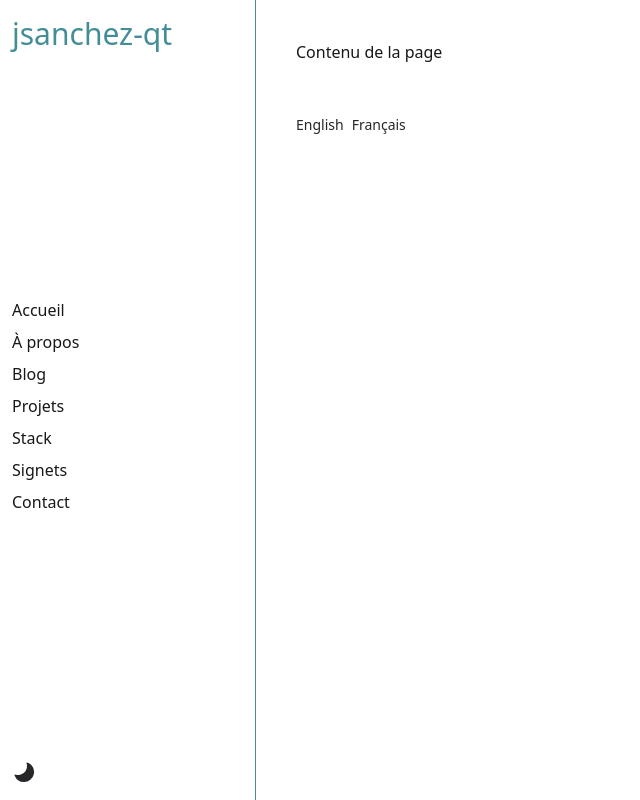
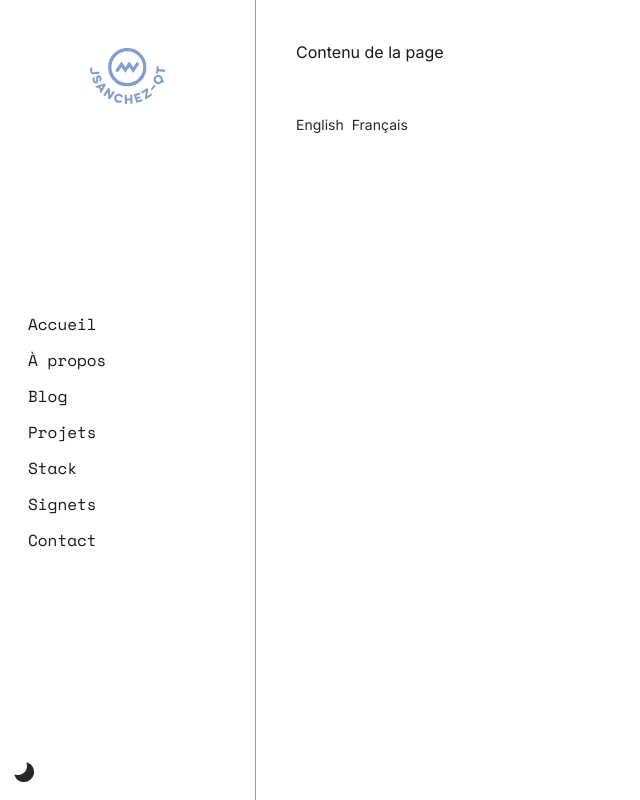
Before and after one commit to jsanchez-qt/jsanchez-qt.github.io, an Astro site: page /fr in a window 1280 px wide. Shown: the whole page, without its empty margins (0-640 px from the left). Built offline with nearby package versions, Linux system fonts and the light colour scheme; Astro itself is replaced by a stand-in of ours.

Commit message:
feat(ui): logo + font integration

```diff
--- a/package.json
+++ b/package.json
@@ -11,7 +11,11 @@
   },
   "dependencies": {
     "@astrojs/tailwind": "^5.0.2",
+    "@fontsource/inter": "^5.0.15",
+    "@fontsource/space-mono": "^5.0.17",
     "astro": "^3.4.0",
+    "clsx": "^2.0.0",
+    "tailwind-merge": "^2.0.0",
     "tailwindcss": "^3.0.24"
   }
 }
--- /dev/null
+++ b/src/components/atoms/logo/logo.astro
@@ -0,0 +1,15 @@
+---
+import { cn } from "src/utils/class-names.ts";
+
+interface Props {
+  class?: string;
+}
+
+const props = Astro.props;
+
+const { default: innerHTML } = await import("./logo.svg?raw");
+---
+
+<div class={cn("flex flex-1", props.class)}>
+  <Fragment set:html={innerHTML} />
+</div>
--- a/src/components/organisms/sidebar.astro
+++ b/src/components/organisms/sidebar.astro
@@ -1,14 +1,15 @@
 ---
 import { getLangFromUrl, useTranslations } from "src/i18n/utils";
-import ThemePicker from "../molecules/theme-picker.astro";
+import ThemePicker from "src/components/molecules/theme-picker.astro";
+import Logo from "src/components/atoms/logo/logo.astro";
 
 const lang = getLangFromUrl(Astro.url);
 const t = useTranslations(lang);
 ---
 
-<button id="sidebar-open-button" class="block sm:hidden">
+<button id="sidebar-open-button" class="block p-4 sm:hidden">
   <svg
-    class="w-6 h-6"
+    class="w-5 h-5 fill-zinc-900 dark:fill-white"
     aria-hidden="true"
     fill="currentColor"
     viewBox="0 0 20 20"
@@ -34,25 +35,28 @@ const t = useTranslations(lang);
     class="flex flex-col place-content-between h-full px-3 py-4 overflow-y-auto"
   >
     <div class="flex flex-row place-content-between">
-      <h1 class="text-primary-500 text-3xl">jsanchez-qt</h1>
-      <button id="sidebar-close-button" class="block sm:hidden">
+      <button
+        id="sidebar-close-button"
+        class="absolute top-4 right-4 sm:hidden"
+      >
         <svg
-          width="15"
-          height="15"
+          class="w-4 h-4 fill-zinc-900 dark:fill-white"
           viewBox="0 0 15 15"
-          fill="none"
+          fill="currentColor"
           xmlns="http://www.w3.org/2000/svg"
         >
           <path
             d="M12.8536 2.85355C13.0488 2.65829 13.0488 2.34171 12.8536 2.14645C12.6583 1.95118 12.3417 1.95118 12.1464 2.14645L7.5 6.79289L2.85355 2.14645C2.65829 1.95118 2.34171 1.95118 2.14645 2.14645C1.95118 2.34171 1.95118 2.65829 2.14645 2.85355L6.79289 7.5L2.14645 12.1464C1.95118 12.3417 1.95118 12.6583 2.14645 12.8536C2.34171 13.0488 2.65829 13.0488 2.85355 12.8536L7.5 8.20711L12.1464 12.8536C12.3417 13.0488 12.6583 13.0488 12.8536 12.8536C13.0488 12.6583 13.0488 12.3417 12.8536 12.1464L8.20711 7.5L12.8536 2.85355Z"
-            fill="currentColor"
             fill-rule="evenodd"
             clip-rule="evenodd"></path>
         </svg>
       </button>
+      <Logo class="mt-8 w-14 h-14 justify-center text-primary-500" />
     </div>
 
-    <nav class="flex flex-col space-y-2 text-zinc-900 dark:text-zinc-100">
+    <nav
+      class="flex flex-col space-y-3 font-display p-4 text-zinc-900 dark:text-zinc-100"
+    >
       <a href="#">{t("nav.home")}</a>
       <a href="#">{t("nav.about")}</a>
       <a href="#">{t("nav.blog")}</a>
--- a/src/layouts/layout.astro
+++ b/src/layouts/layout.astro
@@ -3,6 +3,8 @@ import Footer from "src/components/organisms/footer.astro";
 import SeoHeader from "src/features/seo/header.astro";
 import Sidebar from "src/components/organisms/sidebar.astro";
 import { getLangFromUrl } from "src/i18n/utils";
+import "@fontsource/inter";
+import "@fontsource/space-mono";
 
 const lang = getLangFromUrl(Astro.url);
 ---
--- /dev/null
+++ b/src/utils/class-names.ts
@@ -0,0 +1,7 @@
+import { clsx } from "clsx";
+import { twMerge } from "tailwind-merge";
+import type { ClassValue } from "clsx";
+
+export function cn(...inputs: ClassValue[]) {
+  return twMerge(clsx(inputs));
+}
--- a/tailwind.config.mjs
+++ b/tailwind.config.mjs
@@ -4,19 +4,23 @@ export default {
   darkMode: "class",
   theme: {
     extend: {
+      fontFamily: {
+        sans: "Inter",
+        display: "Space Mono",
+      },
       colors: {
         primary: {
-          50: "#f2f9f9",
-          100: "#ddeff0",
-          200: "#bfe0e2",
-          300: "#92cace",
-          400: "#5faab1",
-          500: "#438e96",
-          600: "#3b757f",
-          700: "#356169",
-          800: "#325158",
-          900: "#2d464c",
-          950: "#1a2c32",
+          50: "#f2f7fb",
+          100: "#e7f0f8",
+          200: "#d3e2f2",
+          300: "#b9cfe8",
+          400: "#9cb6dd",
+          500: "#839dd1",
+          600: "#6a7fc1",
+          700: "#6374ae",
+          800: "#4a5989",
+          900: "#414e6e",
+          950: "#262c40",
         },
       },
     },
```
Also changed, not shown: src/components/atoms/logo/logo.svg (added), 1 other file. Lines whose indentation alone changed are shown as unchanged.
